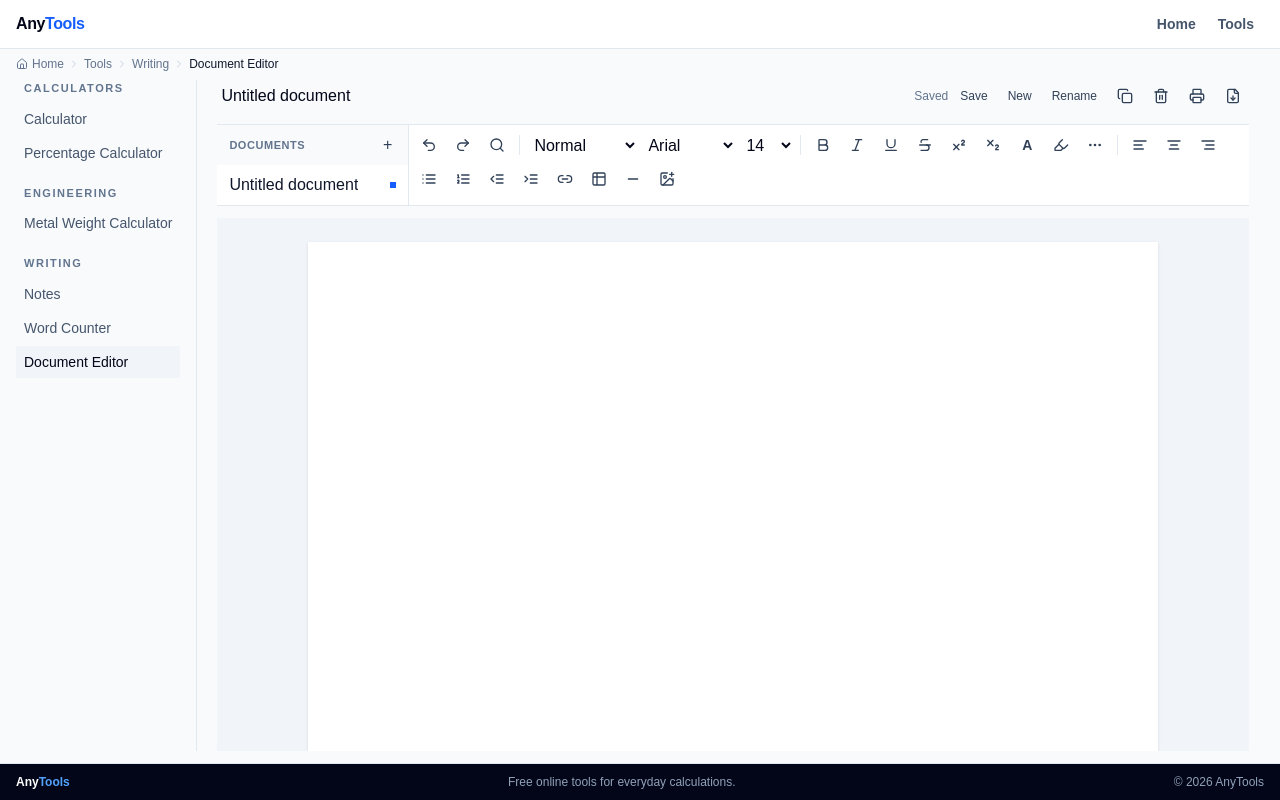
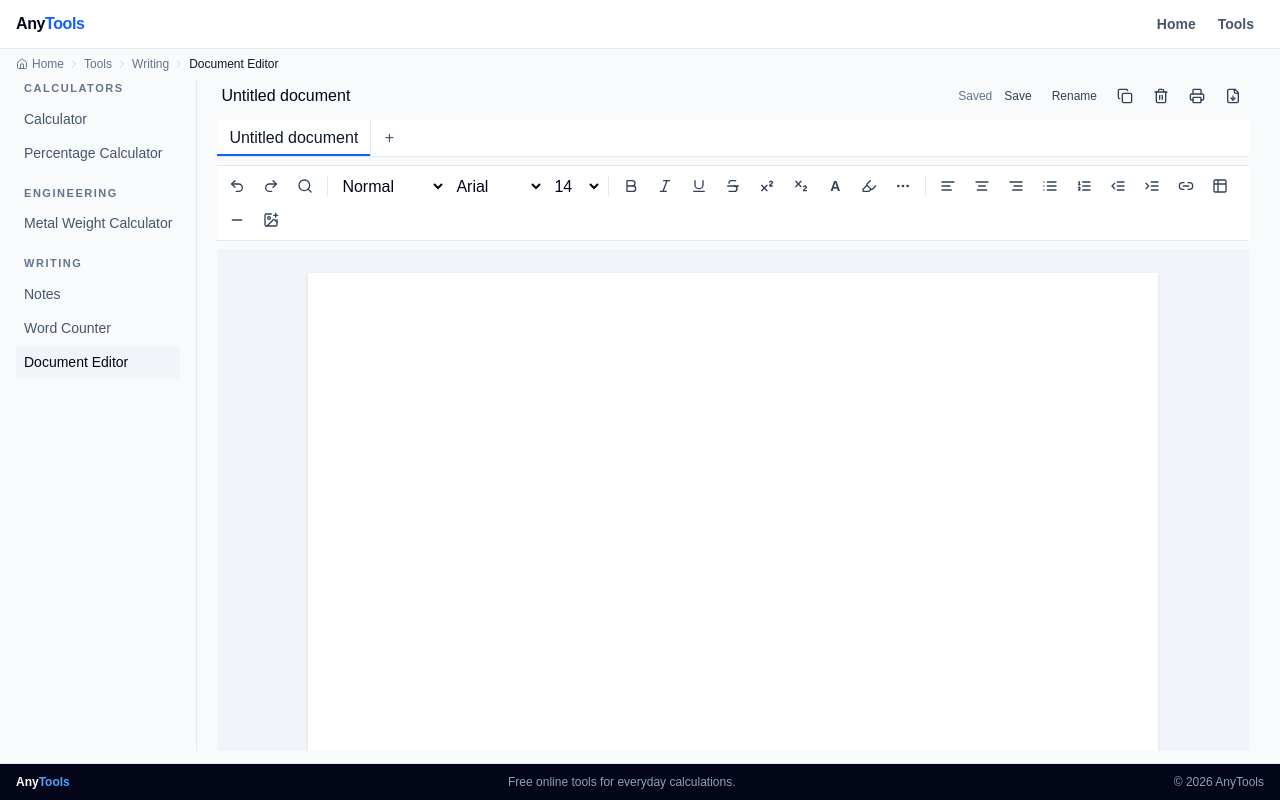
Before and after one commit to farukislamyt/any-tools, a Next.js app: page /tools/document-editor in a window 1280 px wide. Built offline with nearby package versions, Linux system fonts and the light colour scheme.

Commit message:
Improve document editor with top document tabs

```diff
--- a/app/tools/document-editor/page.tsx
+++ b/app/tools/document-editor/page.tsx
@@ -347,7 +347,7 @@ export default function DocumentEditorPage() {
   return (
     <ToolShell title="Document Editor" description="A lightweight Word-style document editor." category="Writing">
       <div className="document-editor-app flex min-h-0 w-full flex-col">
-        <div className="mb-3 flex shrink-0 flex-wrap items-center justify-between gap-2">
+        <div className="mb-2 flex shrink-0 flex-wrap items-center justify-between gap-2">
           <input
             value={title}
             onChange={(e) => { setTitle(e.target.value); scheduleSave(); }}
@@ -359,7 +359,6 @@ export default function DocumentEditorPage() {
           <div className="flex items-center gap-1 text-xs text-slate-500">
             <span>{saved ? "Saved" : "Saving…"}</span>
             <button type="button" onClick={save} className="px-2 py-1 font-semibold text-slate-700 hover:bg-slate-100">Save</button>
-            <button type="button" onClick={createDocument} className="px-2 py-1 font-semibold text-slate-700 hover:bg-slate-100">New</button>
             <button type="button" onClick={renameDocument} className="px-2 py-1 font-semibold text-slate-700 hover:bg-slate-100">Rename</button>
             <button type="button" onClick={duplicateDocument} className="inline-flex h-8 w-8 items-center justify-center text-slate-700 hover:bg-slate-100" aria-label="Duplicate document" title="Duplicate"><Copy size={16}/></button>
             <button type="button" onClick={deleteDocument} className="inline-flex h-8 w-8 items-center justify-center text-slate-700 hover:bg-slate-100" aria-label="Delete document" title="Delete"><Trash2 size={16}/></button>
@@ -368,28 +367,35 @@ export default function DocumentEditorPage() {
           </div>
         </div>
 
-        <div className="mb-3 flex min-h-0 shrink-0 flex-col border-y border-slate-200 bg-white sm:flex-row">
-          <aside className="w-full shrink-0 border-b border-slate-200 bg-slate-50 sm:w-48 sm:border-b-0 sm:border-r">
-            <div className="flex items-center justify-between px-3 py-2">
-              <span className="text-[11px] font-bold uppercase tracking-wider text-slate-500">Documents</span>
-              <button type="button" onClick={createDocument} className="px-1 text-sm font-bold text-slate-700 hover:bg-slate-200" aria-label="New document">+</button>
-            </div>
-            <div className="flex max-h-32 flex-col overflow-y-auto sm:max-h-72">
+        <div className="mb-2 flex min-h-9 shrink-0 items-end border-b border-slate-200 bg-white print:hidden">
+          <div className="flex min-w-0 flex-1 items-end overflow-x-auto" role="tablist" aria-label="Open documents">
             {documents.map((doc) => (
               <button
                 key={doc.id}
                 type="button"
+                role="tab"
+                aria-selected={doc.id === activeId}
                 onClick={() => selectDocument(doc)}
-                  className={`flex items-center justify-between gap-2 px-3 py-2 text-left text-xs hover:bg-slate-200 ${doc.id === activeId ? "bg-white font-semibold text-slate-900" : "text-slate-600"}`}
+                title={doc.title}
+                className={`group relative flex h-9 max-w-52 min-w-28 shrink-0 items-center gap-2 border-r border-slate-200 px-3 text-left text-xs transition ${doc.id === activeId ? "bg-white font-semibold text-slate-900" : "bg-slate-50 text-slate-600 hover:bg-slate-100"}`}
               >
-                  <span className="min-w-0 truncate">{doc.title}</span>
-                  {doc.id === activeId ? <span className="h-1.5 w-1.5 shrink-0 bg-blue-600" /> : null}
+                <span className="min-w-0 flex-1 truncate">{doc.title}</span>
+                {doc.id === activeId ? <span className="absolute inset-x-0 bottom-0 h-0.5 bg-blue-600" /> : null}
               </button>
             ))}
+            <button
+              type="button"
+              onClick={createDocument}
+              className="inline-flex h-9 w-9 shrink-0 items-center justify-center text-slate-600 hover:bg-slate-100"
+              aria-label="New document"
+              title="New document"
+            >
+              +
+            </button>
           </div>
-          </aside>
+        </div>
 
-          <div className="min-w-0 flex-1">
+        <div className="mb-2 flex min-h-0 shrink-0 flex-col border-y border-slate-200 bg-white">
           <div className="flex w-full flex-wrap items-center gap-0.5 px-1 py-1 print:hidden">
             <ToolbarButton label="Undo" onClick={() => command("undo")}><Undo2 size={16}/></ToolbarButton>
             <ToolbarButton label="Redo" onClick={() => command("redo")}><Redo2 size={16}/></ToolbarButton>
@@ -434,7 +440,6 @@ export default function DocumentEditorPage() {
             </div>
           ) : null}
         </div>
-        </div>
 
         <div className="min-h-0 flex-1 overflow-auto bg-slate-100 px-2 py-4 sm:px-4 sm:py-6">
           <article className="mx-auto min-h-[70vh] w-full max-w-[850px] bg-white px-7 py-8 shadow-sm sm:min-h-[1050px] sm:px-16 sm:py-14 print:min-h-0 print:max-w-none print:px-0 print:py-0 print:shadow-none">
```
Lines whose indentation alone changed are shown as unchanged.
